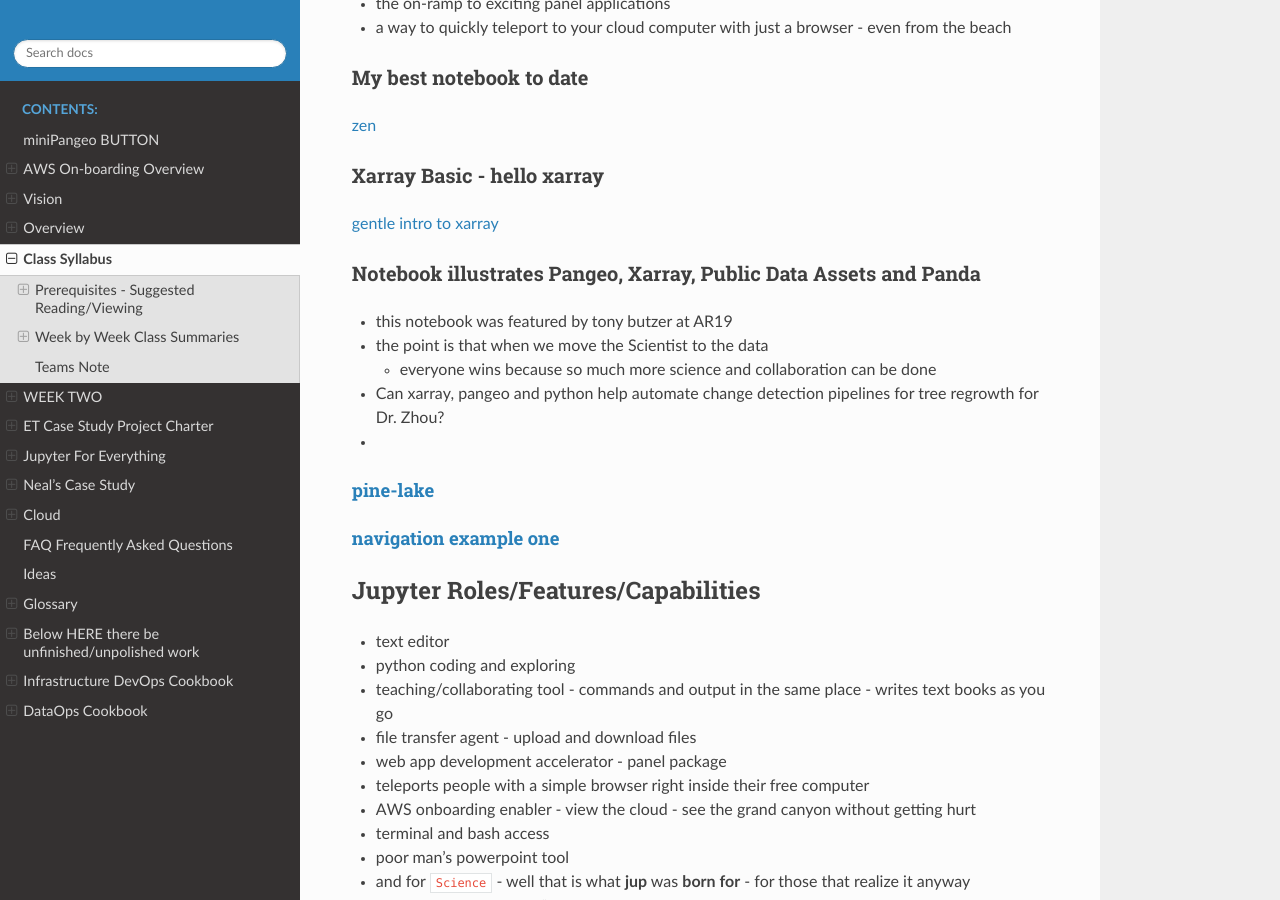
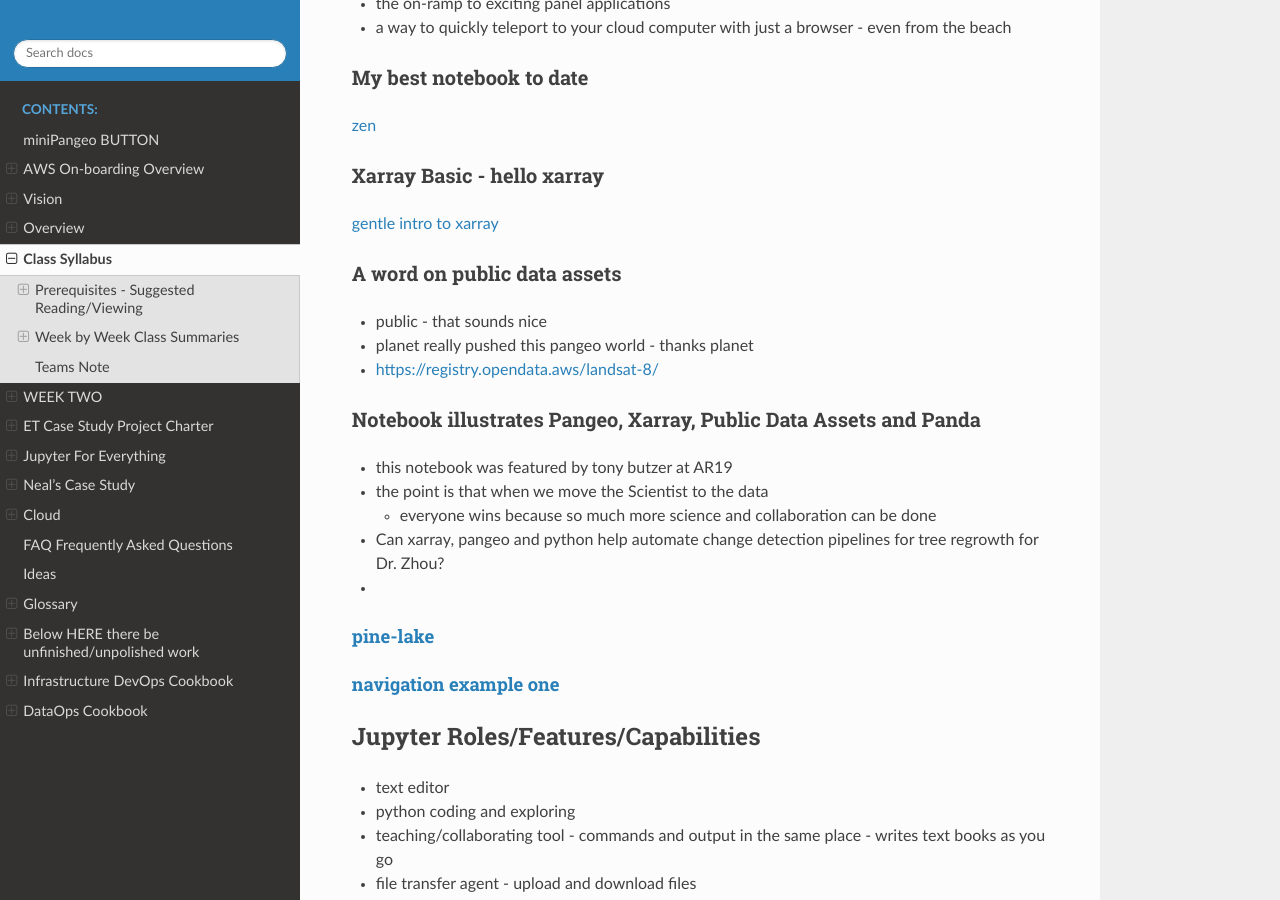
Before and after one commit to tonybutzer/harmony, a Sphinx documentation site: the page built from documentation/source/00weekbyweek.md, in a window 1280 px wide and 900 px high, scrolled down 10996 px. Built offline with Sphinx 7.4.7 and the Read the Docs theme 2.0.0, drawn with Linux system fonts in a browser that asks for light colours; pages that are not in the unit, such as notebooks, are missing from menus.

Commit message:
automatic git update from Makefile

```diff
--- a/documentation/source/00weekbyweek.md
+++ b/documentation/source/00weekbyweek.md
@@ -367,6 +367,11 @@ science_joy = 1 * ec2 + docker * 1e3
 ### Xarray Basic - hello xarray
 [gentle intro to xarray](http://10.12.69.233/user/harmony/notebooks/notebook/00-Harmony/02-week2/01-gentle-intro-to-XARRAY.ipynb)
 
+
+### A word on public data assets
+- public - that sounds nice
+- planet really pushed this pangeo world - thanks planet
+- [https://registry.opendata.aws/landsat-8/](https://registry.opendata.aws/landsat-8/)
 ### Notebook illustrates Pangeo, Xarray, Public Data Assets and Panda
 - this notebook was featured by tony butzer at AR19
 - the point is that when we move the Scientist to the data
```
